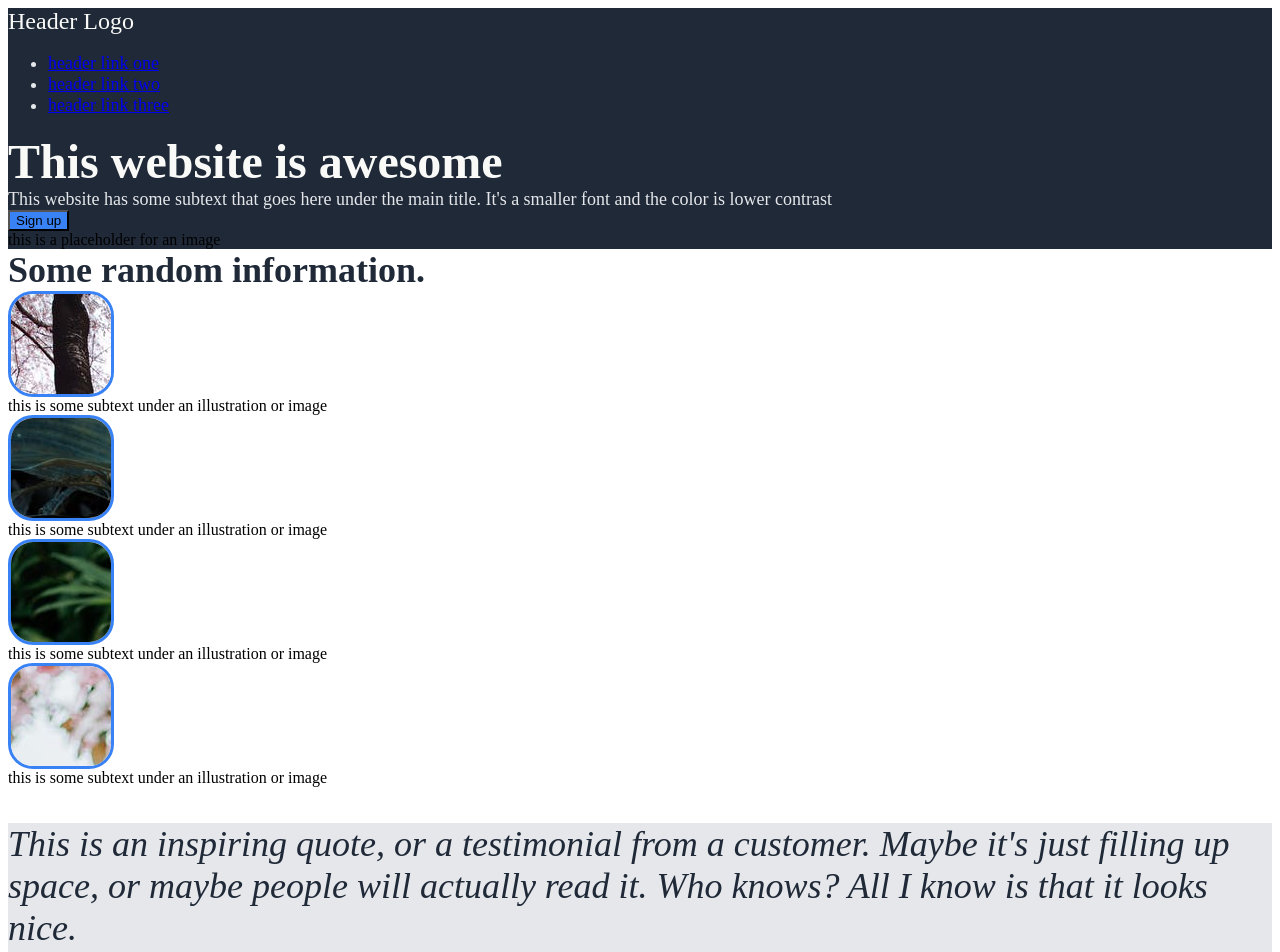
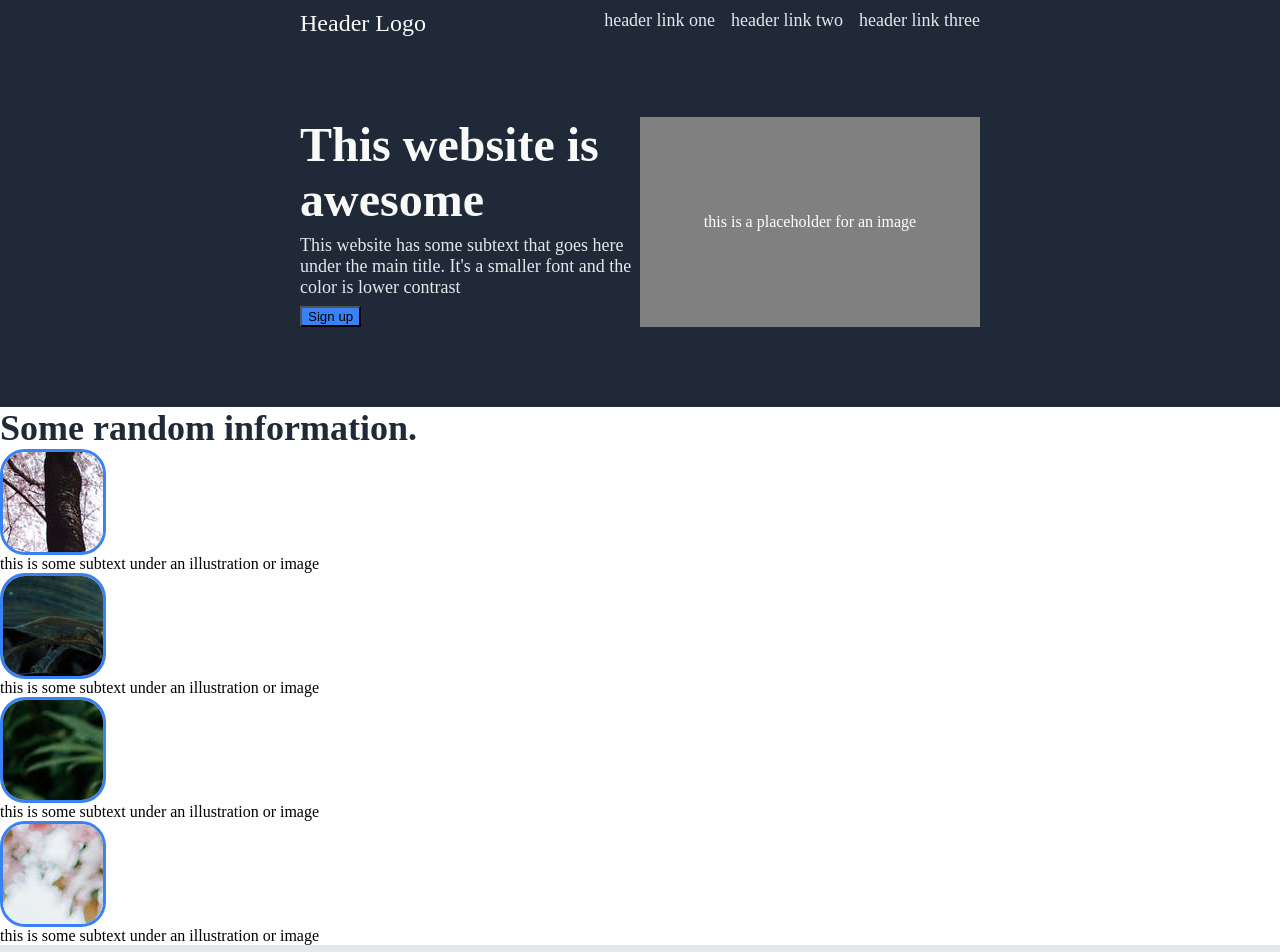
Before and after one commit to JianwenNN/landing-page, a plain HTML site: page index.html in a window 1280 px wide. Shown: the top 952 px of the page. Drawn offline with Linux system fonts and the light colour scheme.

Commit message:
Added updated css file for styled hero

```diff
--- a/index.html
+++ b/index.html
@@ -9,6 +9,7 @@
 </head>
 <body>
     <div class="hero">
+        <div class="header">
             <div class="logo">Header Logo</div>
             <div class="header-links">
                 <ul>
@@ -17,10 +18,15 @@
                     <li><a href="http://www.google.com">header link three</a></li>
                 </ul>
             </div>
+        </div>
+        <div class="hero-bottom">
+            <div class="hero-content">
                 <div class="hero-main-text">This website is awesome</div>
                 <div class="hero-secondary-text">This website has some subtext that goes here under the main title. It's a smaller font and the color is lower contrast</div>
                 <div class="button"><button>Sign up</button></div>
-        <div class="info-image">this is a placeholder for an image</div>
+            </div>
+            <div class="hero-image">this is a placeholder for an image</div>
+        </div>
     </div>
     <div class="information">
         <div class="information-header">Some random information.</div>
--- a/styles.css
+++ b/styles.css
@@ -1,5 +1,9 @@
 .hero {
-    background-color: #1F2937;;
+    background-color: #1F2937;
+    padding-top: 10px;
+    padding-left: 300px;
+    padding-right: 300px;
+    padding-bottom: 80px;
 }
 
 .footer {
@@ -12,7 +16,7 @@
     color: #F9FAF8;
 }
 
-.header-links, .hero-secondary-text {
+.hero-secondary-text {
     font-size: 18px;
     color: #E5E7EB;
 }
@@ -62,3 +66,53 @@ image {
     width: 300px;
     height: auto;
 }
+
+ul {
+    list-style: none;
+    padding: 0;
+    margin: 0;
+    display: flex;
+    gap: 16px;
+}
+
+a {
+    text-decoration: none;
+    font-size: 18px;
+    color: #E5E7EB;
+}
+
+body {
+    display: flex;
+    flex-direction: column;
+    justify-content: space-between;
+    margin: 0;
+}
+
+.header {
+    display: flex;
+    justify-content: space-between;
+    padding-bottom: 80px;
+}
+
+.hero-bottom {
+    display: flex;
+    justify-content: space-between;
+}
+
+.hero-image {
+    background-color: gray;
+    display: flex;
+    color: white;
+    flex: 1;
+    align-items: center;
+    justify-content: center;
+}
+
+.hero-content {
+    display: flex;
+    flex-direction: column;
+    justify-content: space-between;
+    flex-wrap: wrap;
+    flex: 1;
+    gap: 8px;
+}
```
Lines whose indentation alone changed are shown as unchanged.
